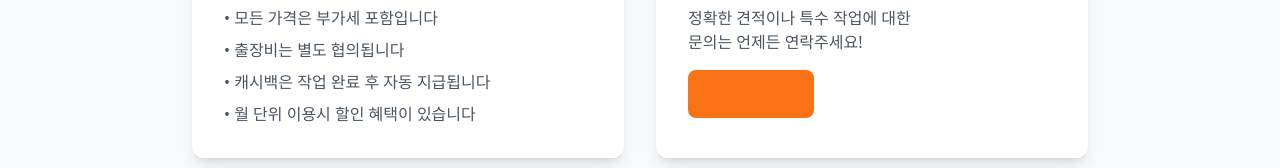
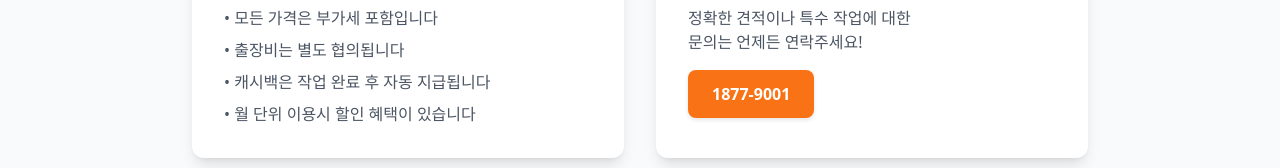
Before and after one commit to stelaive/5proapp, a Next.js app: page /pricing in a window 1280 px wide. Shown: the part 1874-2042 px from the top of the page. Built offline with nearby package versions, Linux system fonts and the light colour scheme; a web font is replaced by a local one.

Commit message:
전화번호 텍스트 수정
전화번호 텍스트 다시 수정

```diff
--- a/src/app/pricing/page.tsx
+++ b/src/app/pricing/page.tsx
@@ -254,16 +254,31 @@ export default function PricingPage() {
                 </p>
                 <a
                   href="tel:18779001"
-                  className="inline-block bg-orange-500 text-white px-6 py-3 rounded-lg font-bold hover:bg-orange-600 transition-all"
+                  className="phone-button-custom"
                   style={{
+                    backgroundColor: '#f97316 !important',
                     color: '#ffffff !important',
                     textDecoration: 'none !important',
                     display: 'inline-block !important',
-                    zIndex: 10,
-                    position: 'relative'
+                    padding: '12px 24px !important',
+                    borderRadius: '8px !important',
+                    fontWeight: 'bold !important',
+                    fontSize: '16px !important',
+                    zIndex: 999,
+                    position: 'relative',
+                    border: 'none !important',
+                    outline: 'none !important',
+                    textShadow: 'none !important',
+                    boxShadow: '0 2px 4px rgba(0,0,0,0.1) !important'
                   }}
                 >
-                  <span style={{ color: '#ffffff !important', fontWeight: 'bold !important', fontSize: '16px !important' }}>
+                  <span style={{
+                    color: '#ffffff !important',
+                    fontWeight: 'bold !important',
+                    fontSize: '16px !important',
+                    textShadow: 'none !important',
+                    display: 'inline-block !important'
+                  }}>
                     1877-9001
                   </span>
                 </a>
@@ -415,10 +430,61 @@ export default function PricingPage() {
           transition: background-color 0.25s ease;
         }
 
+        /* ======= 전화번호 버튼 강제 스타일 ======= */
+        .phone-button-custom {
+          background-color: #f97316 !important;
+          color: #ffffff !important;
+          text-decoration: none !important;
+          display: inline-block !important;
+          padding: 12px 24px !important;
+          border-radius: 8px !important;
+          font-weight: bold !important;
+          font-size: 16px !important;
+          z-index: 999 !important;
+          position: relative !important;
+          border: none !important;
+          outline: none !important;
+          text-shadow: none !important;
+          box-shadow: 0 2px 4px rgba(0,0,0,0.1) !important;
+          transition: all 0.3s ease !important;
+        }
+
+        .phone-button-custom:hover {
+          background-color: #ea580c !important;
+          color: #ffffff !important;
+          text-decoration: none !important;
+          transform: translateY(-1px) !important;
+          box-shadow: 0 4px 8px rgba(0,0,0,0.2) !important;
+        }
+
+        .phone-button-custom span {
+          color: #ffffff !important;
+          font-weight: bold !important;
+          font-size: 16px !important;
+          text-shadow: none !important;
+          display: inline-block !important;
+        }
+
+        .phone-button-custom:visited,
+        .phone-button-custom:link,
+        .phone-button-custom:active {
+          color: #ffffff !important;
+          text-decoration: none !important;
+        }
+
         /* ======= 반응형 텍스트 조정 ======= */
         @media (max-width: 480px) {
           .pricing-table thead th,
           .pricing-table tbody td {padding: 12px 8px; font-size: 0.85rem;}
+
+          .phone-button-custom {
+            padding: 10px 20px !important;
+            font-size: 14px !important;
+          }
+
+          .phone-button-custom span {
+            font-size: 14px !important;
+          }
         }
       `}</style>
     </main>
```
